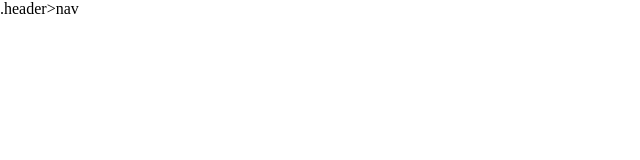
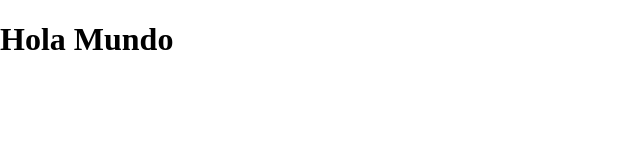
Before and after one commit to Wiktor124/laboratorio2-web-design, a website: page index.html in a window 1280 px wide. Shown: the whole page, without its empty margins (0-640 px from the left). Drawn offline with nearby package versions, Linux system fonts and the light colour scheme.

Commit message:
first commit

```diff
--- a/index.html
+++ b/index.html
@@ -12,7 +12,7 @@
 </head>
 
 <body>
-  .header>nav
+  <h1>Hola Mundo</h1>
 
 </body>
 </html>
```
